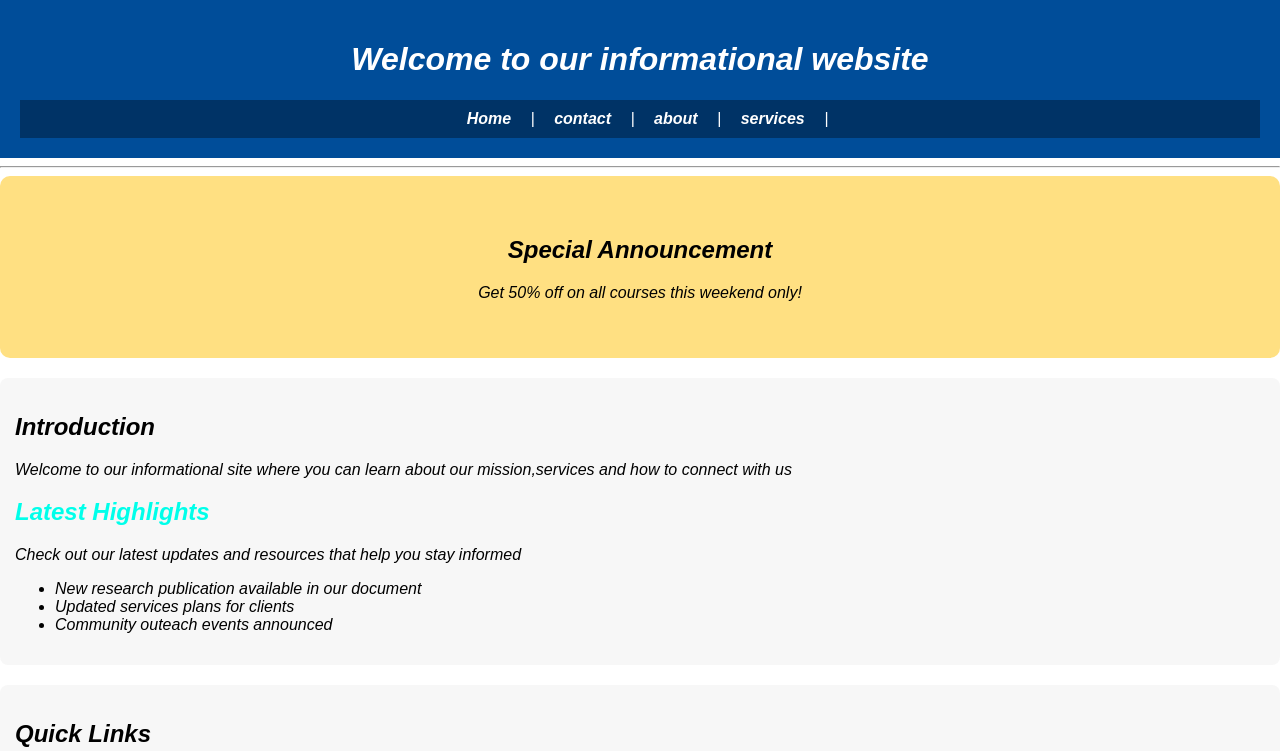
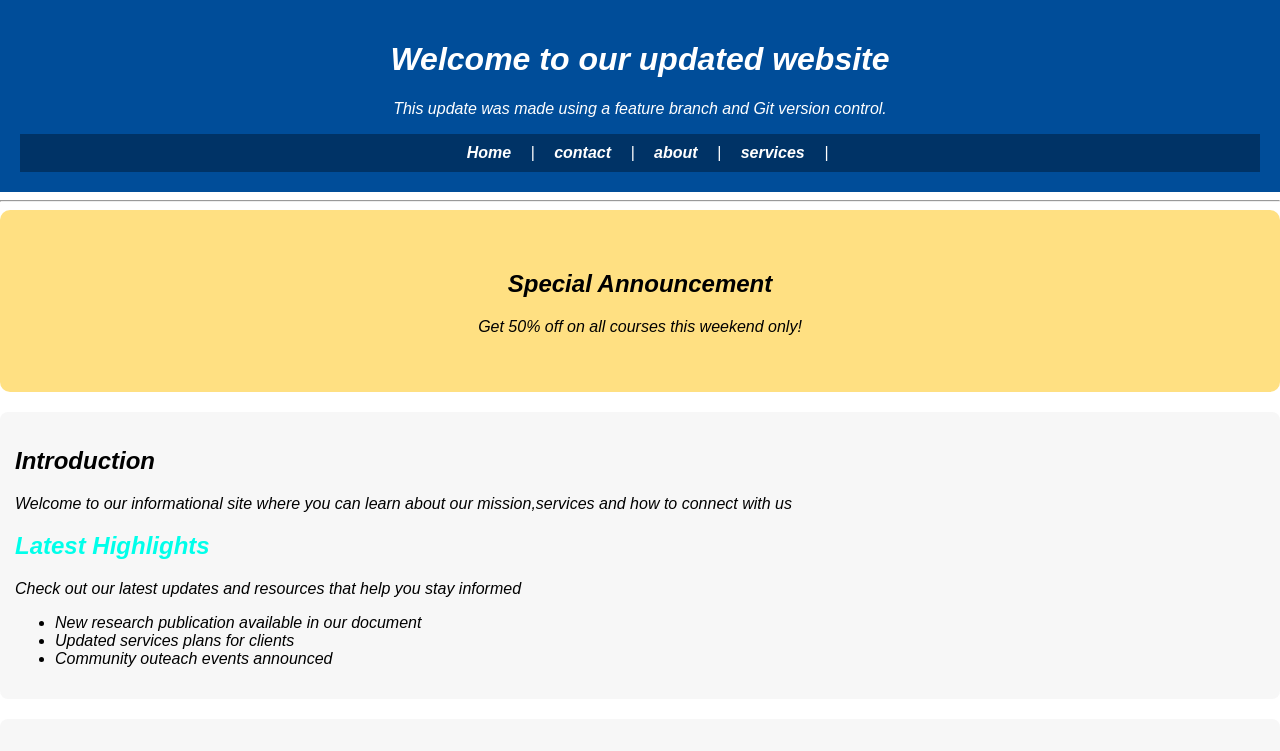
Before and after one commit to ashii510ali-bot/information-site-lab-11, a plain HTML site: page index.html in a window 1280 px wide. Shown: the top 751 px of the page. Drawn offline with Linux system fonts and the light colour scheme.

Commit message:
Updated homepage header and paragraph

```diff
--- a/index.html
+++ b/index.html
@@ -11,7 +11,9 @@
 
 <body>
     <header>
-        <h1 >Welcome to our informational website</h1>
+        <h1 >Welcome to our updated website</h1>
+        <p>This update was made using a feature branch and Git version control.</p>
+
         <nav>
             <a href="index.html">Home</a> |
             <a href="contact.html">contact</a> |
```
